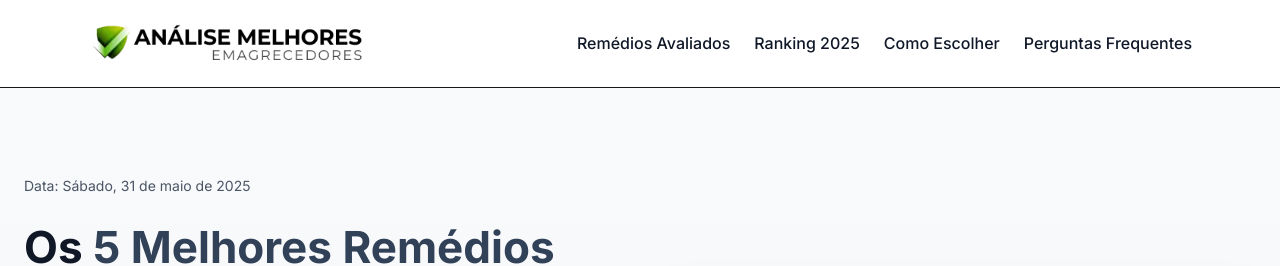
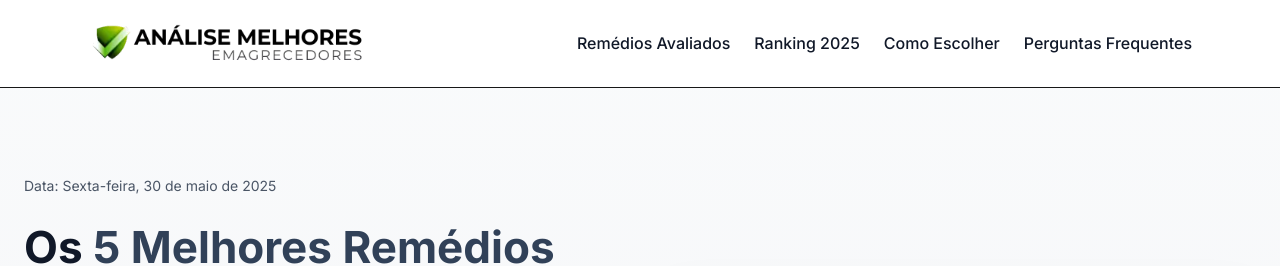
Before and after one commit to julianoleite90/emagrecedores, a Next.js app: page / in a window 1280 px wide. Shown: the top 266 px of the page. Built offline with nearby package versions, Linux system fonts and the light colour scheme.

Commit message:
fix: adjust date formatting to use São Paulo timezone

```diff
--- a/src/components/HeroSection.tsx
+++ b/src/components/HeroSection.tsx
@@ -4,7 +4,8 @@ import ScrollLink from './ScrollLink';
 const HeroSection = () => {
   const formatDate = () => {
     const date = new Date();
-    return date.toLocaleDateString('pt-BR', {
+    const spDate = new Date(date.toLocaleString('en-US', { timeZone: 'America/Sao_Paulo' }));
+    return spDate.toLocaleDateString('pt-BR', {
       weekday: 'long',
       day: 'numeric',
       month: 'long',
```
